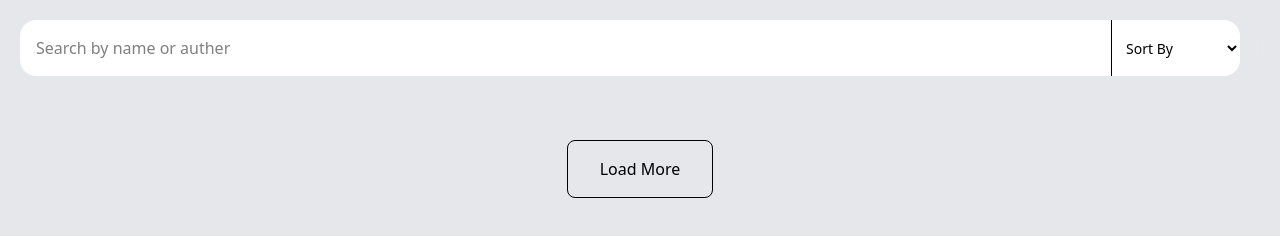
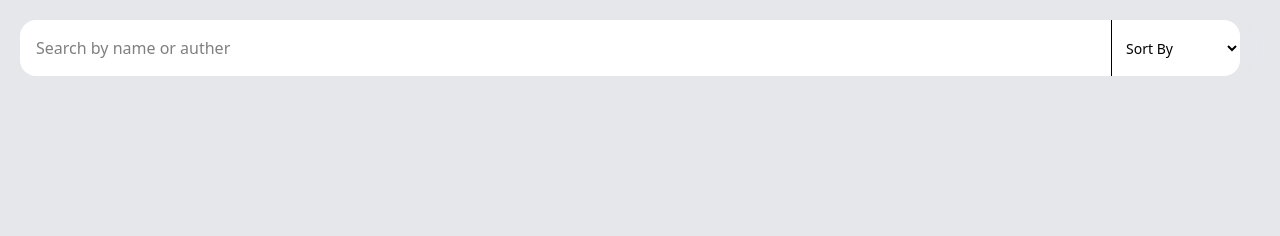
Before and after one commit to patelajay745/library, a plain HTML site: page index.html in a window 1280 px wide. Drawn offline with nearby package versions, Linux system fonts and the light colour scheme; no server answers.

Commit message:
first commit

```diff
--- a/index.html
+++ b/index.html
@@ -64,11 +64,6 @@
           </div>
         </div> -->
       </div>
-      <button
-        class="cursor-pointer px-8 py-4 border-1 w-fit items-center rounded-lg"
-      >
-        Load More
-      </button>
     </div>
     <script src="app.js"></script>
   </body>
```
